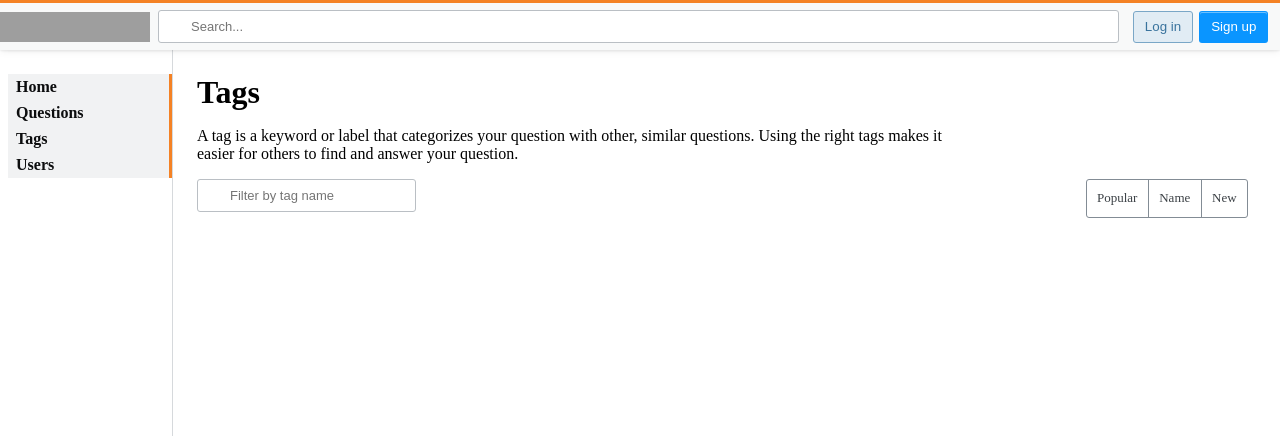
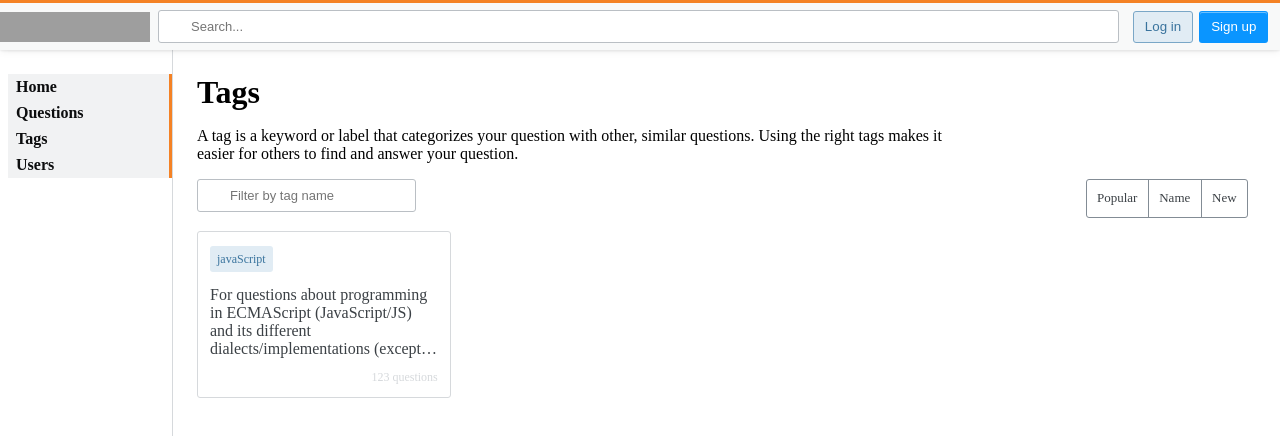
Before and after one commit to codestates-seb/seb42_pre_011, a React (Create React App) app in the folder client/stackoverflow/: page /tags in a window 1280 px wide. Shown: the top 436 px of the page. Built offline with nearby package versions, Linux system fonts and the light colour scheme; grey boxes are pictures that could not be loaded.

Commit message:
design: tags 페이지 레이아웃, CSS 작업

```diff
--- a/client/stackoverflow/src/components/MetaTagsList.js
+++ b/client/stackoverflow/src/components/MetaTagsList.js
@@ -1,6 +1,6 @@
 import styled from 'styled-components';
 
-import MetaTagItem from './MetaTagItem';
+import Tag from './Tag';
 
 const ListContainer = styled.ul`
   display: flex;
@@ -12,7 +12,7 @@ const ListContainer = styled.ul`
 const MetaTagsList = () => {
   return (
     <ListContainer>
-      <MetaTagItem></MetaTagItem>
+      <Tag></Tag>
     </ListContainer>
   );
 };
--- a/client/stackoverflow/src/components/MetaTagItem.js
+++ b/client/stackoverflow/src/components/Tag.js
@@ -9,15 +9,15 @@ const ItemContainer = styled.li`
   text-align: center;
   border: 1px solid transparent;
   border-radius: 3px;
+  list-style: none;
 `;
 
-const MetaTagItem = () => {
+const Tag = () => {
   return (
     <>
-      <ItemContainer>ios</ItemContainer>
-      <ItemContainer>swift</ItemContainer>
+      <ItemContainer>javaScript</ItemContainer>
     </>
   );
 };
 
-export default MetaTagItem;
+export default Tag;
--- a/client/stackoverflow/src/components/TagItem.js
+++ b/client/stackoverflow/src/components/TagItem.js
@@ -0,0 +1,57 @@
+import styled from 'styled-components';
+
+import Tag from './Tag';
+
+const ItemContainer = styled.div`
+  display: flex;
+  flex-direction: column;
+  border: 1px solid hsl(210, 8%, 85%);
+  border-radius: 3px;
+  padding: 12px;
+
+  .tag-name {
+    display: flex;
+    margin-bottom: 12px;
+    align-items: center;
+    justify-content: space-between;
+  }
+
+  .tag-desc {
+    display: -webkit-box;
+    -webkit-line-clamp: 4;
+    -webkit-box-orient: vertical;
+    overflow: hidden;
+    color: hsl(210, 8%, 25%);
+    margin-bottom: 12px;
+  }
+
+  .tag-count {
+    display: flex;
+    justify-content: flex-end;
+    font-size: 12px;
+    margin-top: auto;
+    color: hsl(210, 8%, 85%);
+  }
+`;
+
+const TagItem = () => {
+  return (
+    <ItemContainer>
+      <div className="tag-name">
+        <Tag></Tag>
+      </div>
+      <div className="tag-desc">
+        For questions about programming in ECMAScript (JavaScript/JS) and its
+        different dialects/implementations (except for ActionScript). Keep in
+        mind that JavaScript is NOT the same as Java! Include all labels that
+        are relevant to your question; e.g., [node.js], [jQuery], [JSON],
+        [ReactJS], [angular], [ember.js], [vue.js], [typescript], [svelte], etc.
+      </div>
+      <div className="tag-count">
+        <span>123 questions</span>
+      </div>
+    </ItemContainer>
+  );
+};
+
+export default TagItem;
--- a/client/stackoverflow/src/components/TagsList.js
+++ b/client/stackoverflow/src/components/TagsList.js
@@ -0,0 +1,20 @@
+import styled from 'styled-components';
+
+import TagItem from './TagItem';
+
+const ListContainer = styled.div`
+  width: 100%;
+  display: grid;
+  grid-template-columns: repeat(4, minmax(0, 1fr));
+  gap: 12px;
+`;
+
+const TagsList = () => {
+  return (
+    <ListContainer>
+      <TagItem></TagItem>
+    </ListContainer>
+  );
+};
+
+export default TagsList;
--- a/client/stackoverflow/src/pages/Tags.js
+++ b/client/stackoverflow/src/pages/Tags.js
@@ -3,6 +3,8 @@ import styled from 'styled-components';
 import { MainContainer } from './Questions';
 import Container from '../components/Container';
 import Sidebar from '../components/Sidebar';
+import TagItem from '../components/TagItem';
+import TagsList from '../components/TagsList';
 
 const TagsMainContainer = styled(MainContainer)`
   width: calc(100% - 164px);
@@ -84,6 +86,9 @@ const Tags = () => {
               <div className="new-btn">New</div>
             </SortController>
           </TagsController>
+          <TagsList>
+            <TagItem></TagItem>
+          </TagsList>
         </TagsMainContainer>
       </Container>
     </>
```
